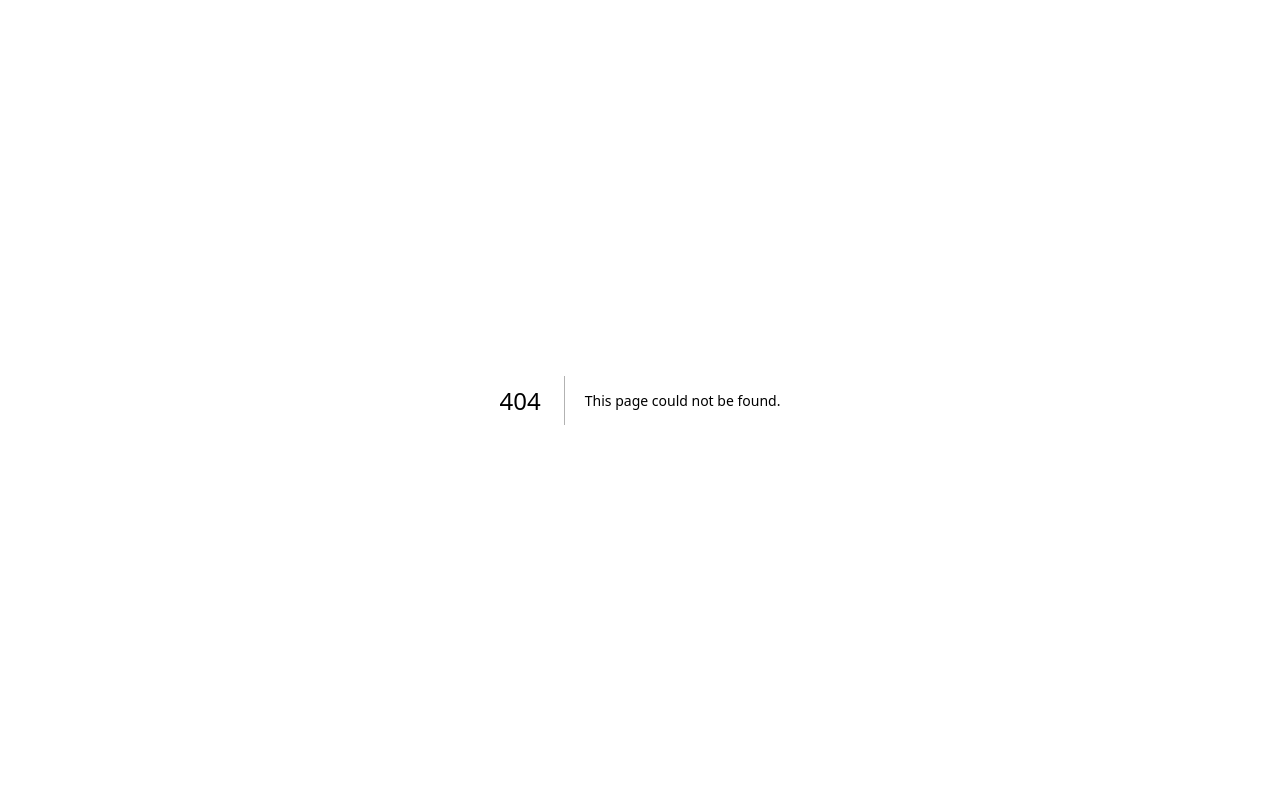
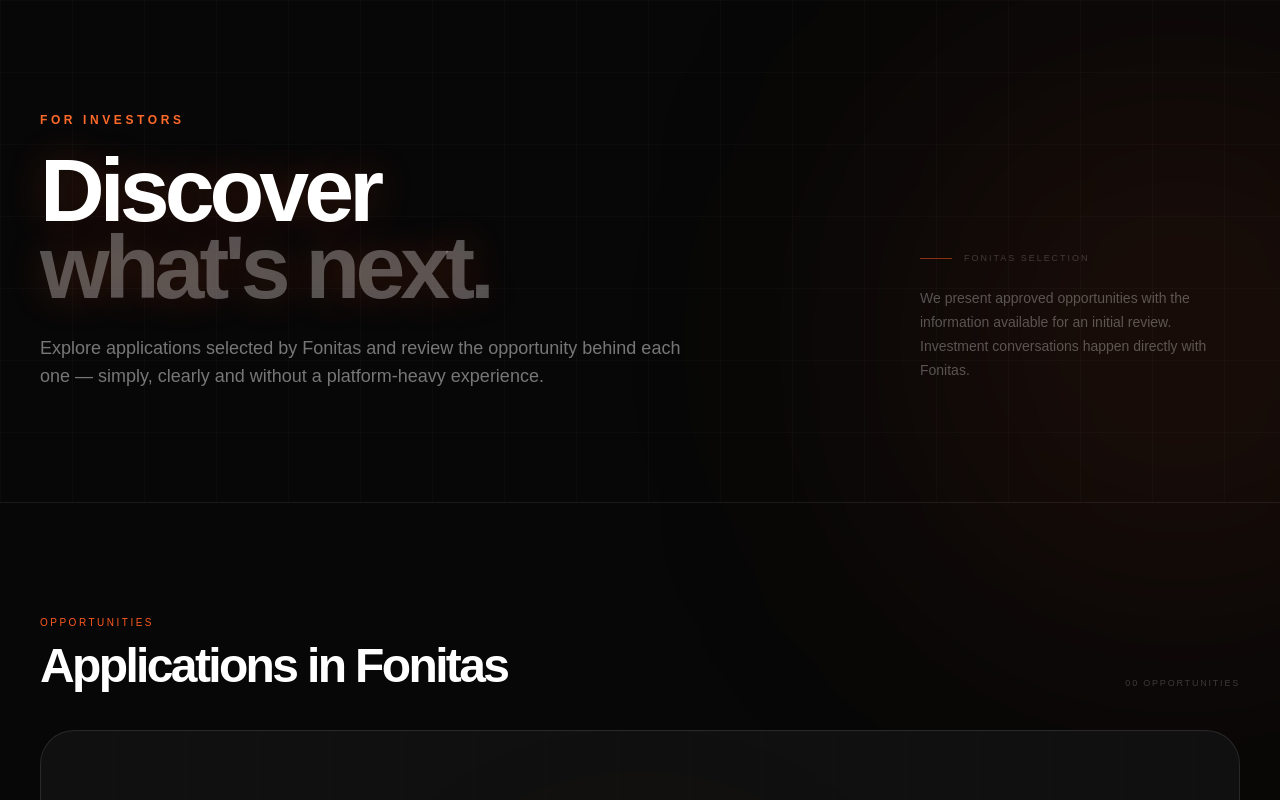
Before and after one commit to mohamad-es/Fonitas-website, a Next.js app: page /investors in a window 1280 px wide. Before the commit this address had no page. Shown: the top 800 px of the page. Built offline with nearby package versions, Linux system fonts and the light colour scheme.

Commit message:
feat: add investor opportunities experience

```diff
--- /dev/null
+++ b/app/investors/page.tsx
@@ -0,0 +1,12 @@
+import type { Metadata } from "next";
+import { InvestorsPage } from "@/components/investors/investors-page";
+
+export const metadata: Metadata = {
+  title: "Investment Opportunities — Fonitas",
+  description:
+    "Discover selected applications in Fonitas and explore the investment opportunities behind them.",
+};
+
+export default function Investors() {
+  return <InvestorsPage />;
+}
```
